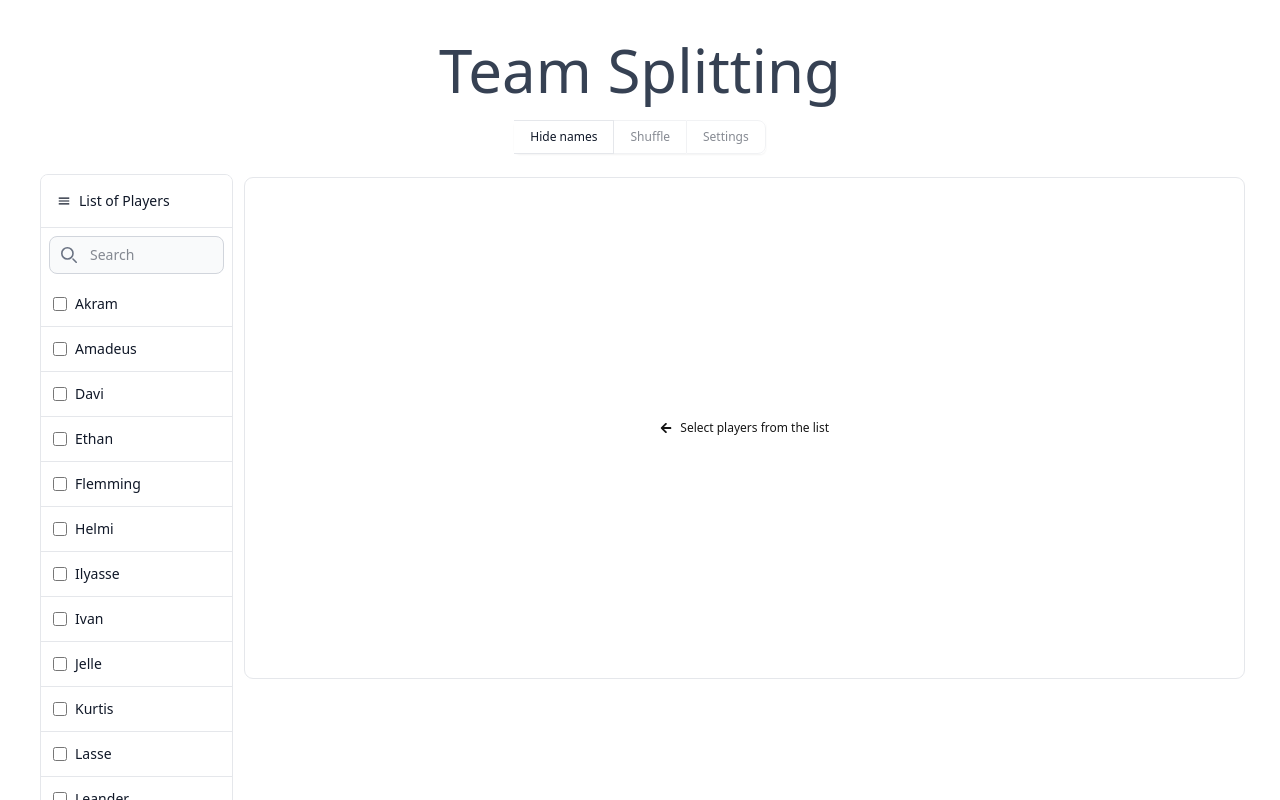
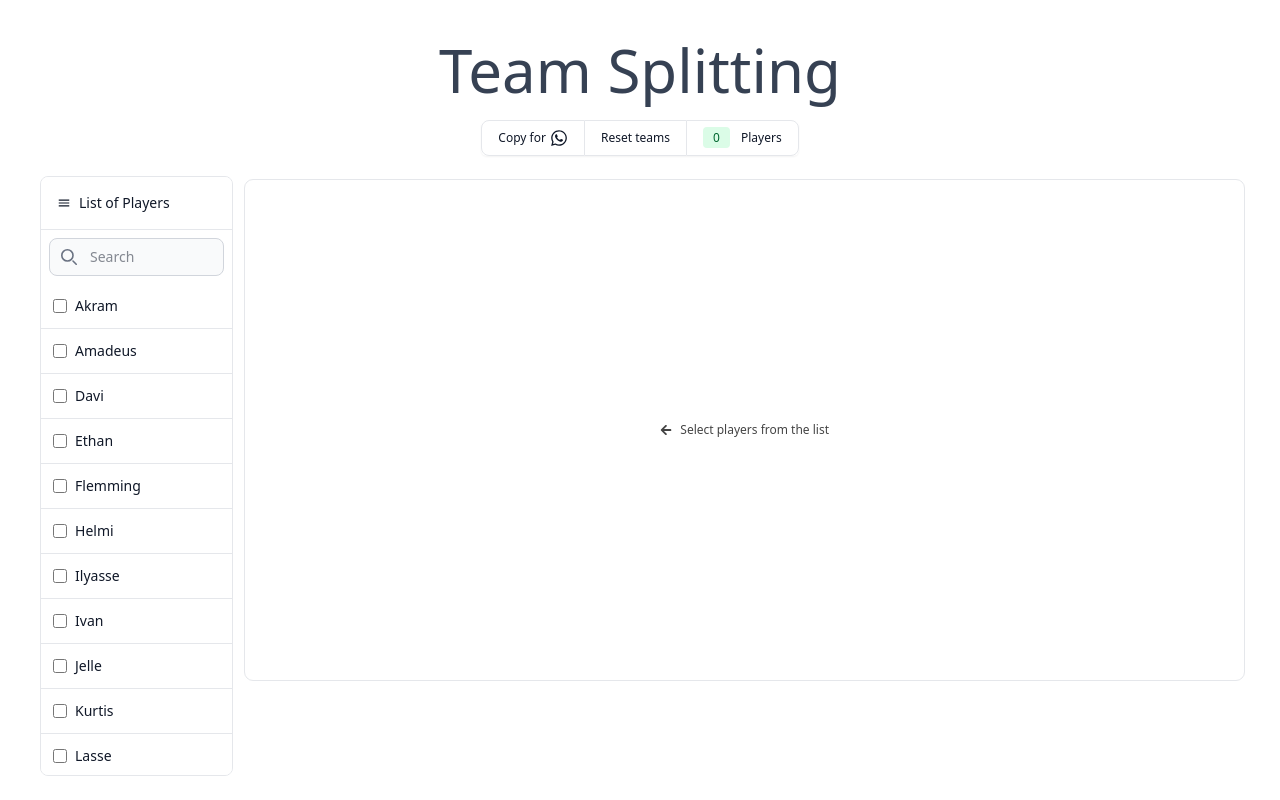
Before and after one commit to davialves1/team-splitting, a React (Vite) app: page / in a window 1280 px wide. Shown: the top 800 px of the page. Built offline with nearby package versions, Linux system fonts and the light colour scheme; the HTML template or start-up script is replaced by a standard one.

Commit message:
fix players list, added reset, added copy to whatsapp

```diff
--- a/src/App.tsx
+++ b/src/App.tsx
@@ -1,13 +1,11 @@
 import { useEffect, useMemo, useState } from "react";
+import { FaArrowLeft } from "react-icons/fa";
+import { useSearchParams } from "react-router-dom";
 import "./App.css";
 import ActionBar from "./components/ActionBar";
 import { PlayersList } from "./components/PlayersList";
 import TeamList from "./components/TeamsList";
-import type { Team } from "./models/Models";
-import Alert from "./components/Alert";
-import { FaArrowLeft, FaWhatsapp } from "react-icons/fa";
-import { useSearchParams } from "react-router-dom";
-import { IoMdClose } from "react-icons/io";
+import type { Player, Team } from "./models/Models";
 
 function App() {
   const [teams, setTeams] = useState<Team[]>([]);
@@ -16,7 +14,7 @@ function App() {
 
   const [showNames, setShowNames] = useState(true);
 
-  const [wppMessage, setWppMessage] = useState(false);
+  const [selectedPlayers, setSelectedPlayers] = useState<Player[]>([]);
 
   const [searchParams] = useSearchParams();
 
@@ -31,41 +29,35 @@ function App() {
     return teams.map((team) => team.players.length).reduce((a, b) => a + b, 0);
   }, [teams]);
 
-  const notEnoughPlayers = playersCount > 1 && playersCount < 10;
-
   return (
-    <div className="w-full min-h-dvh justify-center items-center overflow-hidden dark:bg-gray-800 b-5">
+    <div className="w-full h-dvh justify-center items-center overflow-hidden dark:bg-gray-800 b-5">
       <div className="w-full h-full flex items-center flex-col p-5 lg:p-10">
         <h1 className="text-6xl text-gray-700 dark:text-gray-100 mb-5 text-center w-full">
           Team Splitting
         </h1>
 
         <ActionBar
+          teams={teams}
+          setTeams={setTeams}
           setShowRating={setShowRating}
           showRating={showRating}
-          showNames={showNames}
-          setShowNames={setShowNames}
+          setSelectedPlayers={setSelectedPlayers}
         />
         <div
-          className={`gap-2 ${
+          className={`gap-2 w-full ${
             showNames ? "grid grid-cols-12" : "flex flex-row"
-          } w-full`}
+          }`}
         >
           <div
             className={`${showNames ? "col-span-5 lg:col-span-2" : "w-fit"}`}
           >
-            {/* Alert */}
-            {notEnoughPlayers && (
-              <div className="hidden md:block">
-                <Alert text="Not enough players!" />
-              </div>
-            )}
-
             {/* Players List */}
             <PlayersList
               showList={showNames}
               setShowList={setShowNames}
               setTeams={setTeams}
+              selectedPlayers={selectedPlayers}
+              setSelectedPlayers={setSelectedPlayers}
             />
           </div>
 
@@ -88,40 +80,6 @@ function App() {
                 ))}
               </div>
             )}
-            {playersCount > 0 && !wppMessage && (
-              <div
-                className="cursor-pointer w-fit bg-white border border-gray-200 shadow-sm sm:p-5 dark:bg-gray-800 dark:border-gray-700 mt-2 p-5 text-sm rounded-lg flex gap-2 items-center"
-                onClick={() => setWppMessage(true)}
-              >
-                WhatsApp message <FaWhatsapp size={18} />
-              </div>
-            )}
-            {wppMessage && (
-              <div className="w-fit bg-white border border-gray-200 shadow-sm sm:p-8 dark:bg-gray-800 dark:border-gray-700 mt-2 p-5 text-sm rounded-lg">
-                <button
-                  onClick={() => setWppMessage(false)}
-                  className="p-2 flex items-center gap-2 bg-gray-100 rounded-lg mb-4 cursor-pointer"
-                >
-                  Close <IoMdClose />
-                </button>
-                _Hello everyone, these is the teams for next game:_
-                <br />
-                <br />
-                {teams.map((team) => (
-                  <div className="w-full">
-                    <strong>*{team.color} Shirt Team*</strong>
-                    <ul className="pt-2">
-                      {team.players.map((player, i) => (
-                        <li>
-                          {i + 1} - {player.name}
-                        </li>
-                      ))}
-                    </ul>
-                    <br />
-                  </div>
-                ))}
-              </div>
-            )}
           </div>
         </div>
       </div>
--- a/src/components/ActionBar.tsx
+++ b/src/components/ActionBar.tsx
@@ -1,53 +1,92 @@
 import { useSearchParams } from "react-router";
+import type { Player, Team } from "../models/Models";
+import { FaWhatsapp } from "react-icons/fa";
+import SuccessAlert from "./SuccessAlert";
+import { useMemo, useState } from "react";
 
 export const ActionBar = ({
+  teams,
+  setTeams,
   showRating,
   setShowRating,
-  showNames,
-  setShowNames,
+  setSelectedPlayers,
 }: {
+  teams: Team[];
+  setTeams: React.Dispatch<React.SetStateAction<Team[]>>;
   showRating: boolean;
   setShowRating: React.Dispatch<React.SetStateAction<boolean>>;
-  showNames: boolean;
-  setShowNames: React.Dispatch<React.SetStateAction<boolean>>;
+  setSelectedPlayers: React.Dispatch<React.SetStateAction<Player[]>>;
 }) => {
   const [searchParams] = useSearchParams();
 
+  const [success, setSuccess] = useState(false);
+
   const isAdmin = searchParams.get("admin");
 
+  const playersCount = useMemo(() => {
+    return teams.map((team) => team.players.length).reduce((a, b) => a + b, 0);
+  }, [teams]);
+
+  const whatsapp = `_Hello everyone, we are *${playersCount}* players in total and these are the teams for next game:_
+  ${teams
+    .map(
+      (team) =>
+        `\n*${team.color} Shirt Team*\n${team.players
+          .map((player, i) => `${i} - ${player.name} \n`)
+          .join("")}`
+    )
+    .join("")}`;
+
+  const copyToClipboard = () => {
+    navigator.clipboard.writeText(whatsapp);
+    setSuccess(true);
+    setTimeout(() => setSuccess(false), 3000);
+  };
+
   return (
+    <>
+      {success && <SuccessAlert text="Teams copied to clipboard" />}
       <div className="inline-flex rounded-md shadow-xs mb-5" role="group">
+        <button
+          type="button"
+          onClick={() => {
+            copyToClipboard();
+            console.log(whatsapp);
+          }}
+          className="flex items-center gap-1 px-4 cursor-pointer py-2 text-xs font-medium text-gray-900 bg-white border border-gray-200 rounded-s-lg hover:bg-gray-100 hover:text-blue-700 focus:z-10 focus:ring-2 focus:ring-blue-700 focus:text-blue-700 dark:bg-gray-800 dark:border-gray-700 dark:text-white dark:hover:text-white dark:hover:bg-gray-700 dark:focus:ring-blue-500 dark:focus:text-white"
+        >
+          Copy for <FaWhatsapp size={18} />
+        </button>
         {isAdmin && (
           <button
             type="button"
             onClick={() => setShowRating(!showRating)}
-          className="px-4 cursor-pointer py-2 text-xs font-medium text-gray-900 bg-white border border-gray-200 rounded-s-lg hover:bg-gray-100 hover:text-blue-700 focus:z-10 focus:ring-2 focus:ring-blue-700 focus:text-blue-700 dark:bg-gray-800 dark:border-gray-700 dark:text-white dark:hover:text-white dark:hover:bg-gray-700 dark:focus:ring-blue-500 dark:focus:text-white"
+            className="px-4 cursor-pointer py-2 text-xs font-medium text-gray-900 bg-white border-t border-b border-r border-gray-200 hover:bg-gray-100 hover:text-blue-700 focus:z-10 focus:ring-2 focus:ring-blue-700 focus:text-blue-700 dark:bg-gray-800 dark:border-gray-700 dark:text-white dark:hover:text-white dark:hover:bg-gray-700 dark:focus:ring-blue-500 dark:focus:text-white"
           >
             {showRating ? "Hide" : "Show"} rating
           </button>
         )}
         <button
+          onClick={() => {
+            setSelectedPlayers([]);
+            setTeams([]);
+          }}
           type="button"
-        onClick={() => setShowNames(!showNames)}
-        className="px-4 cursor-pointer py-2 text-xs font-medium text-gray-900 bg-white border-t border-b border-r border-gray-200 hover:bg-gray-100 hover:text-blue-700 focus:z-10 focus:ring-2 focus:ring-blue-700 focus:text-blue-700 dark:bg-gray-800 dark:border-gray-700 dark:text-white dark:hover:text-white dark:hover:bg-gray-700 dark:focus:ring-blue-500 dark:focus:text-white"
+          className="px-4 cursor-pointer py-2 text-xs font-medium text-gray-900 bg-white border-t border-b border-gray-200 hover:bg-gray-100 hover:text-blue-700 focus:z-10 focus:ring-2 focus:ring-blue-700 focus:text-blue-700 dark:bg-gray-800 dark:border-gray-700 dark:text-white dark:hover:text-white dark:hover:bg-gray-700 dark:focus:ring-blue-500 dark:focus:text-white"
         >
-        {showNames ? "Hide" : "Show"} names
+          Reset teams
         </button>
         <button
           type="button"
-        disabled
-        className="px-4 opacity-50 py-2 text-xs font-medium text-gray-900 bg-white border-t border-b border-gray-200 hover:bg-gray-100 hover:text-blue-700 focus:z-10 focus:ring-2 focus:ring-blue-700 focus:text-blue-700 dark:bg-gray-800 dark:border-gray-700 dark:text-white dark:hover:text-white dark:hover:bg-gray-700 dark:focus:ring-blue-500 dark:focus:text-white"
+          className="px-4 py-2 text-xs font-medium text-gray-900 bg-white border border-gray-200 rounded-e-lg hover:bg-gray-100 hover:text-blue-700 focus:z-10 focus:ring-2 focus:ring-blue-700 focus:text-blue-700 dark:bg-gray-800 dark:border-gray-700 dark:text-white dark:hover:text-white dark:hover:bg-gray-700 dark:focus:ring-blue-500 dark:focus:text-white"
         >
-        Shuffle
-      </button>
-      <button
-        disabled
-        type="button"
-        className="px-4 opacity-50 py-2 text-xs font-medium text-gray-900 bg-white border border-gray-200 rounded-e-lg hover:bg-gray-100 hover:text-blue-700 focus:z-10 focus:ring-2 focus:ring-blue-700 focus:text-blue-700 dark:bg-gray-800 dark:border-gray-700 dark:text-white dark:hover:text-white dark:hover:bg-gray-700 dark:focus:ring-blue-500 dark:focus:text-white"
-      >
-        Settings
+          <span className="bg-green-100 text-green-800 text-xs font-medium me-2 px-2.5 py-0.5 rounded-sm dark:bg-green-900 dark:text-green-300">
+            {playersCount}
+          </span>{" "}
+          Players
         </button>
       </div>
+    </>
   );
 };
 
--- a/src/components/PlayersList.tsx
+++ b/src/components/PlayersList.tsx
@@ -1,4 +1,4 @@
-import { createRef, useEffect, useState } from "react";
+import { createRef, useCallback, useEffect, useMemo, useState } from "react";
 import { IoMdMenu } from "react-icons/io";
 import type { ColorShirt, Player, Team } from "../models/Models";
 
@@ -6,18 +6,19 @@ export const PlayersList = ({
   setTeams,
   showList,
   setShowList,
+  selectedPlayers,
+  setSelectedPlayers,
 }: {
   setTeams: React.Dispatch<React.SetStateAction<Team[]>>;
   showList: boolean;
   setShowList: React.Dispatch<React.SetStateAction<boolean>>;
+
+  selectedPlayers: Player[];
+  setSelectedPlayers: React.Dispatch<React.SetStateAction<Player[]>>;
 }) => {
-  const [selectedPlayers, setSelectedPlayers] = useState<Player[]>([]);
+  // const [selectedPlayers, setSelectedPlayers] = useState<Player[]>([]);
 
   const searchRef = createRef<HTMLInputElement>();
-
-  useEffect(() => {
-    distribute();
-  }, [selectedPlayers]);
 
   const [visiblePlayers, setVisiblePlayers] = useState(sortedPlayers);
 
@@ -63,9 +64,12 @@ export const PlayersList = ({
     });
   };
 
-  const teamColors = ["⚫ Black", "⚪ White", "🎽 Bibs", "🔴 Red", "🟡 Yellow"];
+  const teamColors = useMemo(
+    () => ["⚫ Black", "⚪ White", "🎽 Bibs", "🔴 Red", "🟡 Yellow"],
+    []
+  );
 
-  const distribute = () => {
+  const distribute = useCallback(() => {
     if (selectedPlayers.length < 1) {
       return;
     }
@@ -120,12 +124,18 @@ export const PlayersList = ({
     }
 
     setTeams(teams);
-  };
+  }, [selectedPlayers, setTeams, teamColors]);
+
+  useEffect(() => {
+    distribute();
+  }, [distribute, selectedPlayers]);
 
   return (
     <ul
-      className={`text-left min-h-[800px] text-sm font-medium text-gray-900 bg-white border border-gray-200 rounded-lg dark:bg-gray-700 dark:border-gray-600 dark:text-white ${
-        showList ? "h-1/2  w-full overflow-y-scroll" : "w-fit h-fit"
+      className={`text-left text-sm font-medium text-gray-900 bg-white border border-gray-200 rounded-lg dark:bg-gray-700 dark:border-gray-600 dark:text-white ${
+        showList
+          ? "w-full overflow-y-scroll max-h-[calc(100vh-200px)]"
+          : "w-fit h-fit"
       }`}
     >
       {/* Visibility Button */}
@@ -137,7 +147,7 @@ export const PlayersList = ({
       </li>
 
       {/* Search */}
-      <li>
+      <li className={showList ? "" : "hidden"}>
         <form className="max-w-md mx-auto p-2" onSubmit={(e) => onSubmit(e)}>
           <label
             htmlFor="default-search"
--- /dev/null
+++ b/src/components/SuccessAlert.tsx
@@ -0,0 +1,26 @@
+export const SuccessAlert = ({ text }: { text: string }) => {
+  return (
+    <div className="fixed top-5 flex justify-center w-full z-50">
+      <div
+        className="flex items-center p-4 mb-4 text-sm text-green-800 border border-green-300 rounded-lg bg-green-50 dark:bg-gray-800 dark:text-green-400 dark:border-green-800"
+        role="alert"
+      >
+        <svg
+          className="shrink-0 inline w-4 h-4 me-3"
+          aria-hidden="true"
+          xmlns="http://www.w3.org/2000/svg"
+          fill="currentColor"
+          viewBox="0 0 20 20"
+        >
+          <path d="M10 .5a9.5 9.5 0 1 0 9.5 9.5A9.51 9.51 0 0 0 10 .5ZM9.5 4a1.5 1.5 0 1 1 0 3 1.5 1.5 0 0 1 0-3ZM12 15H8a1 1 0 0 1 0-2h1v-3H8a1 1 0 0 1 0-2h2a1 1 0 0 1 1 1v4h1a1 1 0 0 1 0 2Z" />
+        </svg>
+        <span className="sr-only">Info</span>
+        <div>
+          <span className="font-medium">Success!</span> {text}
+        </div>
+      </div>
+    </div>
+  );
+};
+
+export default SuccessAlert;
```
Lines whose indentation alone changed are shown as unchanged.
